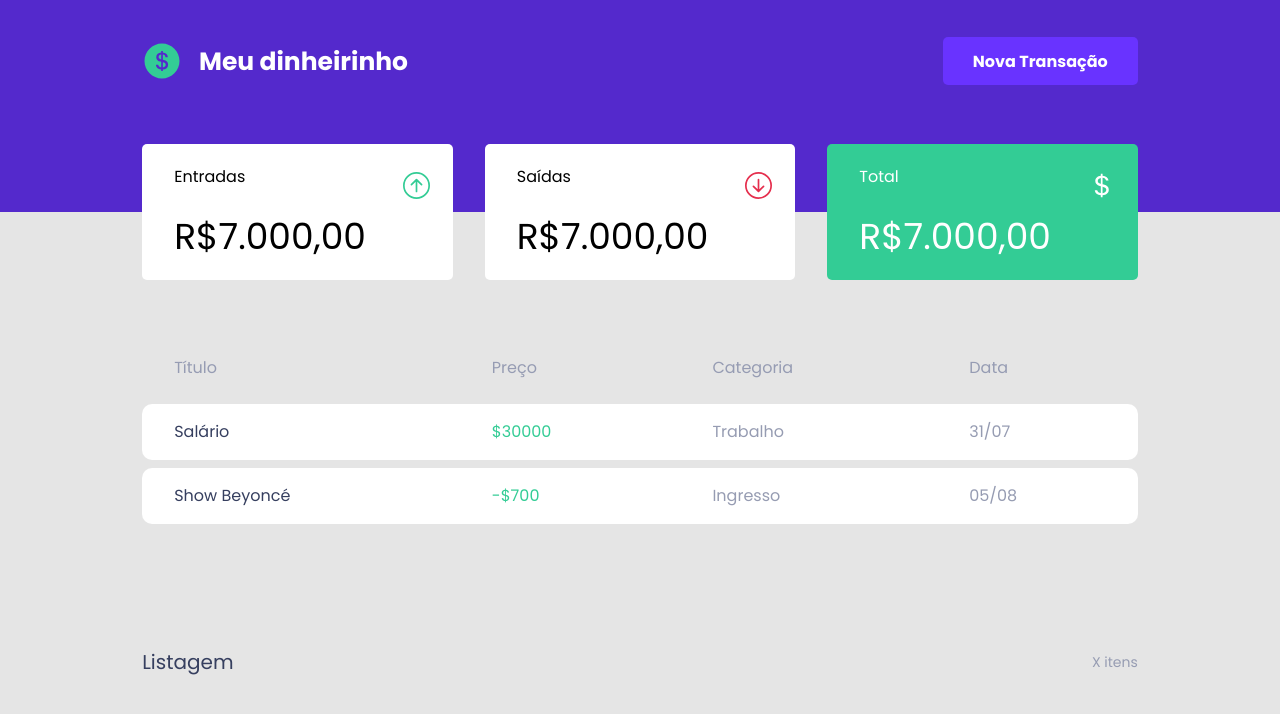
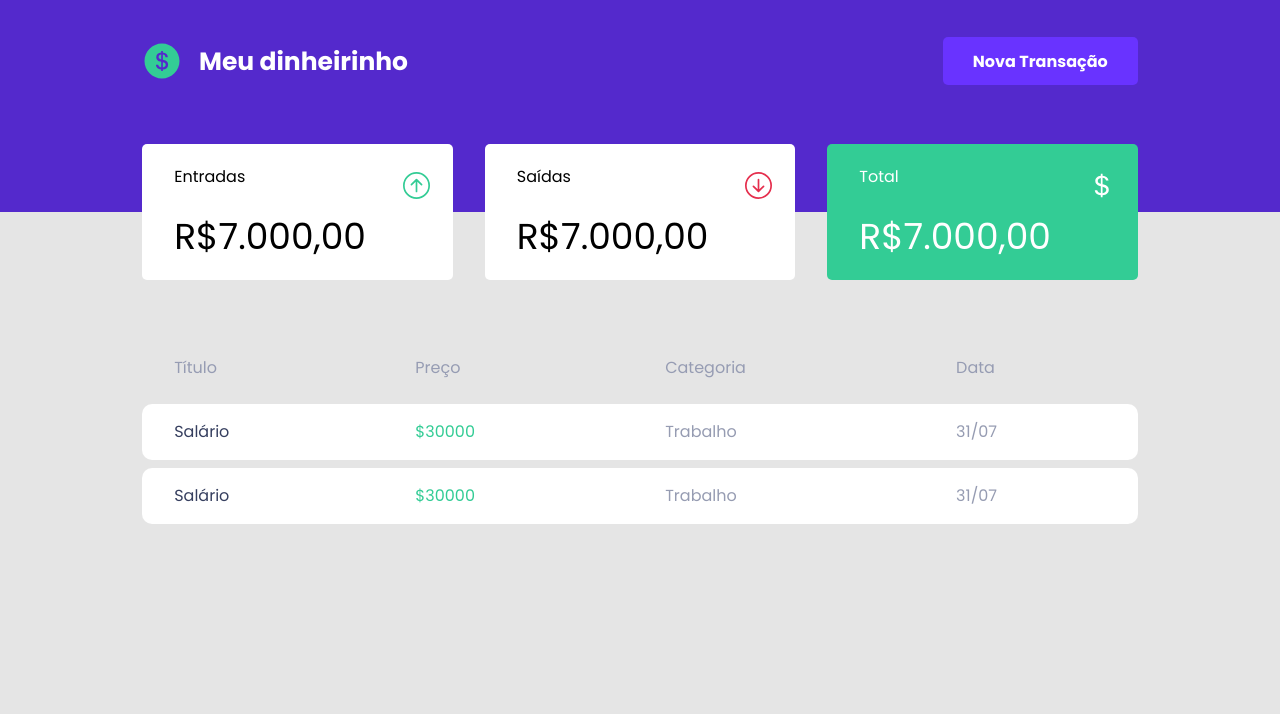
Before and after one commit to carmoandre/projeto-meudinheirinho-olabi, a React (Create React App) app: page / in a window 1280 px wide. Shown: the top 714 px of the page. Built offline with nearby package versions, Linux system fonts and the light colour scheme.

Commit message:
TableCard component extraction and mobile display fix

```diff
--- a/src/components/tables/MobileTable.js
+++ b/src/components/tables/MobileTable.js
@@ -19,6 +19,11 @@ export default function MobileTable(){
 const MobileTableContainer = styled.div`
     margin-top: 120px;
     font-family: 'Poppins', sans-serif;
+    display: none;
+
+    @media (max-width: 650px) {
+        display: block;
+    }
 `;
 
 const MobileTableHeader = styled.div`
--- a/src/components/tables/MobileTableCard.js
+++ b/src/components/tables/MobileTableCard.js
@@ -21,13 +21,10 @@ const TransactionsCard = styled.div`
     background-color: #FFF;
     padding: 17px 28px 18px 24px;
     font-family: 'Poppins', sans-serif;
-    display: none;
     font-weight: 400;
     margin-bottom: 8px;
 
-    @media (max-width: 650px) {
-        display: block;
-    }
+
 `;
 
 const CardInformation = styled.div`
--- a/src/components/tables/Table.js
+++ b/src/components/tables/Table.js
@@ -1,4 +1,5 @@
 import styled from "styled-components"
+import TableCard from "./TableCard"
 
 
 export default function Table() {
@@ -12,16 +13,10 @@ export default function Table() {
             <TableHeader>Data</TableHeader>
           </TableRow>
           <TableRow>
-            <TableCell>Salário</TableCell>
-            <TableCell>$30000</TableCell>
-            <TableCell>Trabalho</TableCell>
-            <TableCell>31/07</TableCell>
+            <TableCard />
           </TableRow>
           <TableRow>
-            <TableCell>Show Beyoncé</TableCell>
-            <TableCell>-$700</TableCell>
-            <TableCell>Ingresso</TableCell>
-            <TableCell>05/08</TableCell>
+            <TableCard />
           </TableRow>
         </FinancesTable>
     );
@@ -51,30 +46,3 @@ const TableHeader = styled.th`
 
 const TableRow = styled.tr`
 `;
-
-const TableCell = styled.td`
-    padding: 20px 37px 20px 32px;
-    background-color: #fff;
-    color: #363f5f;
-
-    &:first-child {
-        border-left-style: solid;
-        border-top-left-radius: 10px;
-        border-bottom-left-radius: 10px;
-    }
-
-    &:nth-child(2){
-        color: #33cc95;
-        //Add red color for negative values #E52E4D
-    }
-    &:nth-child(3) {
-        color: #969CB2;
-    }
-
-    &:last-child {
-        border-right-style: solid;
-        border-bottom-right-radius: 10px;
-        border-top-right-radius: 10px;
-        color: #969CB2;
-    }
-`;
--- /dev/null
+++ b/src/components/tables/TableCard.js
@@ -0,0 +1,44 @@
+import styled from "styled-components"
+
+
+export default function Table() {
+
+    return(
+        <>
+
+            <TableCell>Salário</TableCell>
+            <TableCell>$30000</TableCell>
+            <TableCell>Trabalho</TableCell>
+            <TableCell>31/07</TableCell>
+
+        </>
+    );
+
+}
+
+const TableCell = styled.td`
+    padding: 20px 37px 20px 32px;
+    background-color: #fff;
+    color: #363f5f;
+
+    &:first-child {
+        border-left-style: solid;
+        border-top-left-radius: 10px;
+        border-bottom-left-radius: 10px;
+    }
+
+    &:nth-child(2){
+        color: #33cc95;
+        //Add red color for negative values #E52E4D
+    }
+    &:nth-child(3) {
+        color: #969CB2;
+    }
+
+    &:last-child {
+        border-right-style: solid;
+        border-bottom-right-radius: 10px;
+        border-top-right-radius: 10px;
+        color: #969CB2;
+    }
+`;
```
